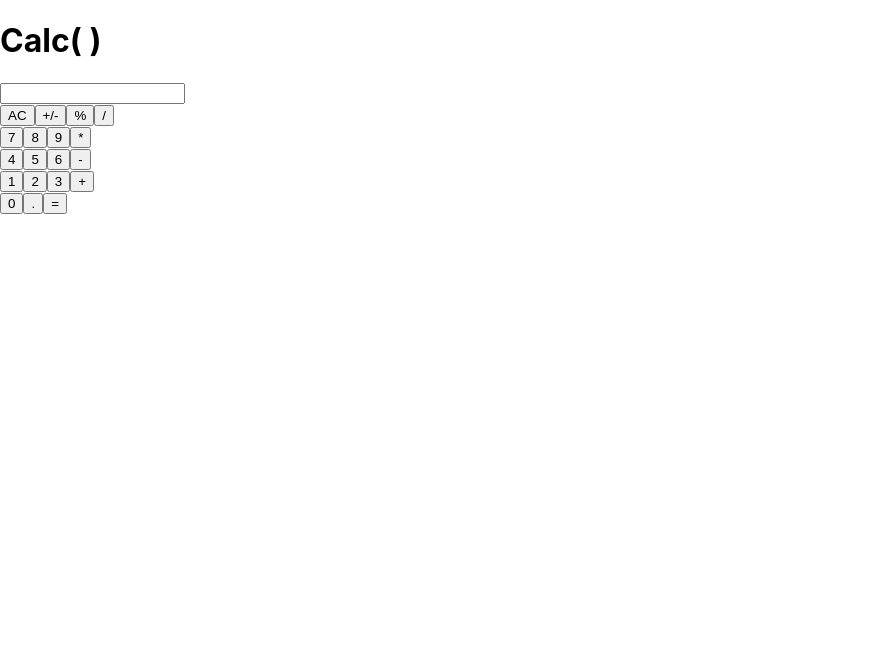
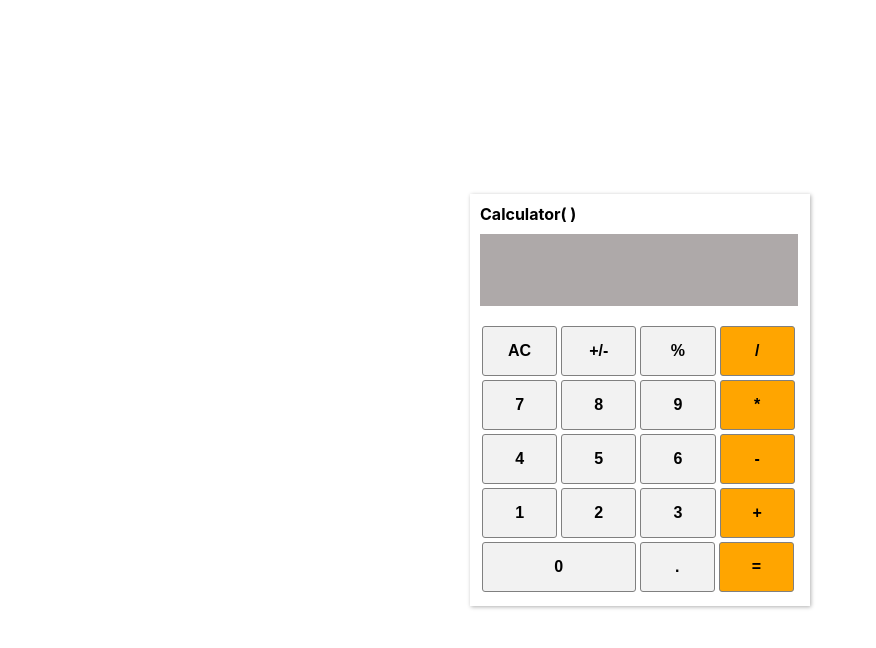
Before and after one commit to 29td/Maths-Magicians, a React (Create React App) app: page / in a window 1280 px wide. Shown: the top 648 px of the page, without its empty margins (0-876 px from the left). Built offline with nearby package versions, Linux system fonts and the light colour scheme.

Commit message:
calculator styling

```diff
--- a/package.json
+++ b/package.json
@@ -6,6 +6,7 @@
     "@testing-library/jest-dom": "^5.16.5",
     "@testing-library/react": "^13.3.0",
     "@testing-library/user-event": "^13.5.0",
+    "prop-types": "^15.8.1",
     "react": "^18.2.0",
     "react-dom": "^18.2.0",
     "react-scripts": "^5.0.1",
--- a/src/App.js
+++ b/src/App.js
@@ -1,11 +1,7 @@
 import './App.css';
 import React from 'react';
-import Calculator from './Components/Calculator.js';
+import Calculator from './Components/Calculator';
 
-class App extends React.Component {
-  render() {
-    return <Calculator />;
-  }
-}
+const App = () => <Calculator />;
 
 export default App;
--- a/src/Components/Calculator.js
+++ b/src/Components/Calculator.js
@@ -1,7 +1,6 @@
-/* eslint-disable react/jsx-no-bind */
-/* eslint-disable  react/prefer-stateless-function */
 import React, { useEffect, useState } from 'react';
 import Row from './RowCalcul';
+import '../css/Calc.css';
 
 export default function Calculator() {
   const [dataObj, setDataObj] = useState({
@@ -10,9 +9,13 @@ export default function Calculator() {
     operation: null,
   });
 
-  function updateDataObj(event) {
-    const value = event.target.textContent;
-    setDataObj((prevDataObj) => calculate(prevDataObj, value));
+  class updateDataObj extends React.PureComponent {
+    render(event) {
+      const {
+        value = event.target.textContent,
+      } = setDataObj((prevDataObj) => Calculator(prevDataObj, value));
+      return (setDataObj((prevDataObj) => Calculator(prevDataObj, value)));
+    }
   }
 
   function updateScreen() {
@@ -41,7 +44,7 @@ export default function Calculator() {
 
   return (
     <div className="calculator">
-      <h1 className="heading">Calc( )</h1>
+      <h1 className="heading">Calculator( )</h1>
       <input type="text" className="result-screen" value={0} readOnly />
       <div className="buttons">
         <Row
--- a/src/Components/RowCalcul.js
+++ b/src/Components/RowCalcul.js
@@ -1,9 +1,7 @@
 import PropTypes from 'prop-types';
 import React from 'react';
 
-// eslint-disable-next-line react/prefer-stateless-function
-
-export class Row extends React.PureComponent {
+class Row extends React.PureComponent {
   render() {
     const {
       first, second, third, fourth, updateDataObj,
--- a/src/index.js
+++ b/src/index.js
@@ -8,7 +8,7 @@ const root = ReactDOM.createRoot(document.getElementById('root'));
 root.render(
   <React.StrictMode>
     <App />
-  </React.StrictMode>
+  </React.StrictMode>,
 );
 
 // If you want to start measuring performance in your app, pass a function
--- a/src/reportWebVitals.js
+++ b/src/reportWebVitals.js
@@ -1,6 +1,8 @@
-const reportWebVitals = onPerfEntry => {
+const reportWebVitals = (onPerfEntry) => {
   if (onPerfEntry && onPerfEntry instanceof Function) {
-    import('web-vitals').then(({ getCLS, getFID, getFCP, getLCP, getTTFB }) => {
+    import('web-vitals').then(({
+      getCLS, getFID, getFCP, getLCP, getTTFB,
+    }) => {
       getCLS(onPerfEntry);
       getFID(onPerfEntry);
       getFCP(onPerfEntry);
```
Also changed, not shown: .eslintrc.json, 1 other file (tests, documents, lock files or other folders). Lines whose indentation alone changed are shown as unchanged.
